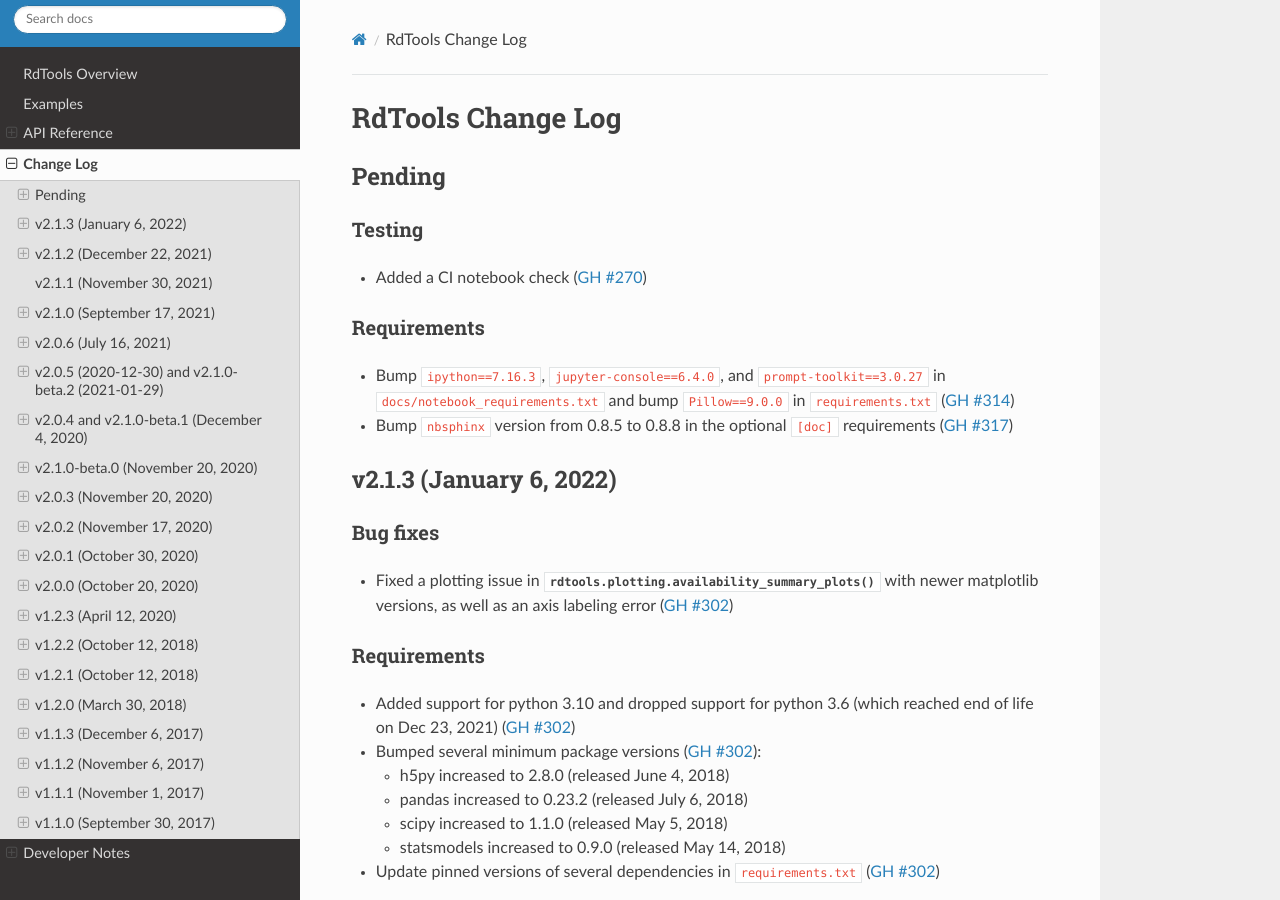
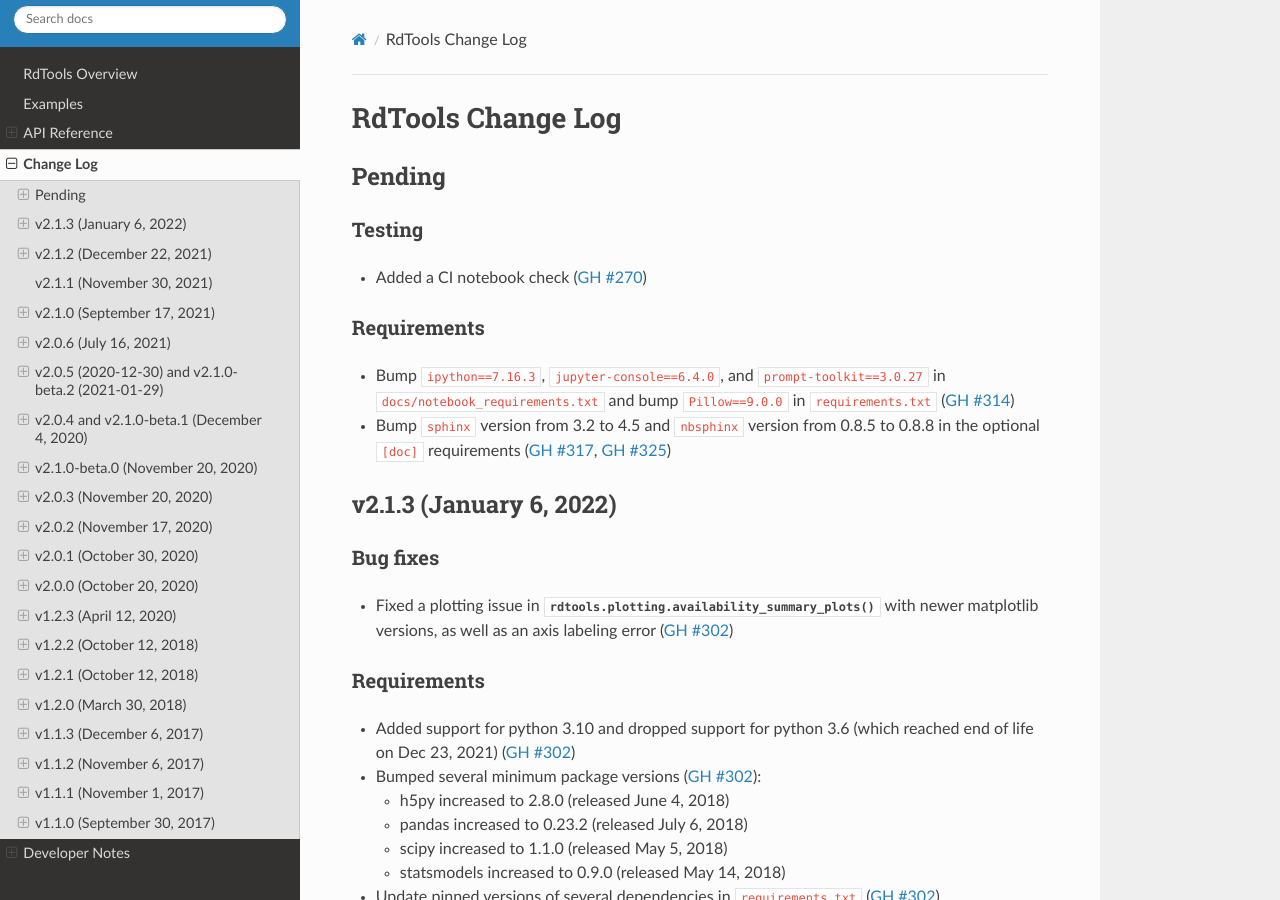
Before and after one commit to NREL/rdtools, a Sphinx documentation site: the page built from docs/sphinx/source/changelog.rst, in a window 1280 px wide and 900 px high. Built offline with Sphinx 7.4.7 and the Read the Docs theme 2.0.0, drawn with Linux system fonts in a browser that asks for light colours; pages that are not in the unit, such as notebooks, are missing from menus.

Commit message:
bump sphinx and changelog

```diff
--- a/docs/sphinx/source/changelog/pending.rst
+++ b/docs/sphinx/source/changelog/pending.rst
@@ -11,5 +11,5 @@ Requirements
 * Bump ``ipython==7.16.3``, ``jupyter-console==6.4.0``,
   and ``prompt-toolkit==3.0.27`` in ``docs/notebook_requirements.txt``
   and bump ``Pillow==9.0.0`` in ``requirements.txt`` (:pull:`314`)
-* Bump ``nbsphinx`` version from 0.8.5 to 0.8.8 in the optional
-  ``[doc]`` requirements (:pull:`317`)
+* Bump ``sphinx`` version from 3.2 to 4.5 and ``nbsphinx`` version
+  from 0.8.5 to 0.8.8 in the optional ``[doc]`` requirements (:pull:`317`, :pull:`325`)
--- a/setup.py
+++ b/setup.py
@@ -55,7 +55,7 @@ INSTALL_REQUIRES = [
 
 EXTRAS_REQUIRE = {
     'doc': [
-        'sphinx==3.2',
+        'sphinx==4.5.0',
         'nbsphinx==0.8.8',
         'nbsphinx-link==1.3.0',
         'sphinx_rtd_theme==0.5.2',
```
